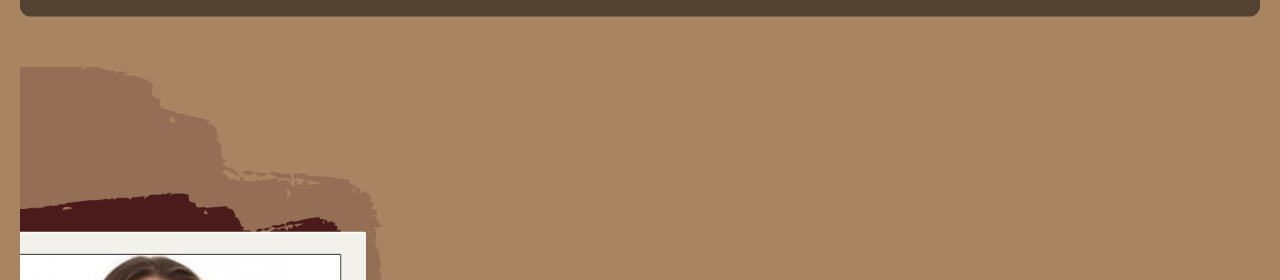
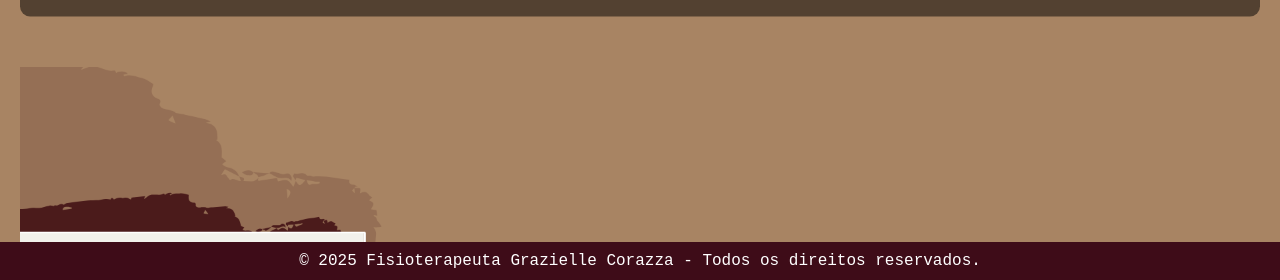
Before and after one commit to rafaelsaretto98/Grazifisio, a plain HTML site: page index.html in a window 1280 px wide. Shown: the part 520-800 px from the top of the page. Drawn offline with Linux system fonts and the light colour scheme.

Commit message:
Update estilo.css

```diff
--- a/css/estilo.css
+++ b/css/estilo.css
@@ -112,6 +112,10 @@ main {
 /* ===== Footer ===== */
 
 footer {
+    position: fixed;
+    bottom: 0%;
+    left: 0%;
+    width: 100%;
     background-color: #3e0c18;
     color: white;
     text-align: center;
```
